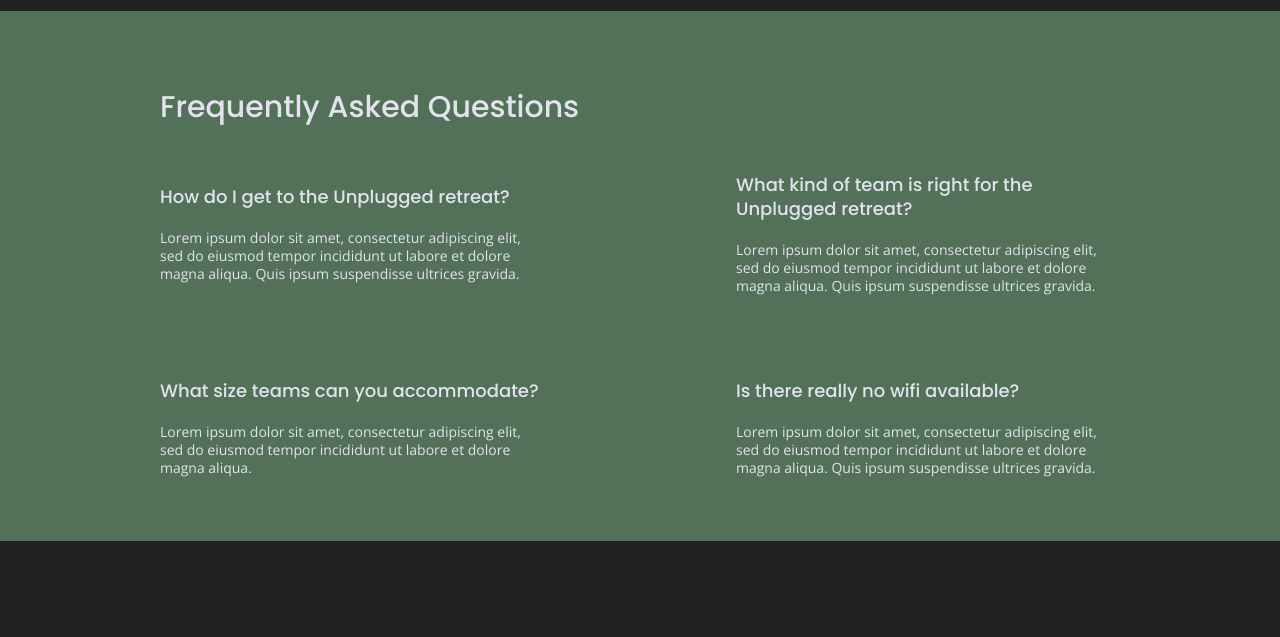
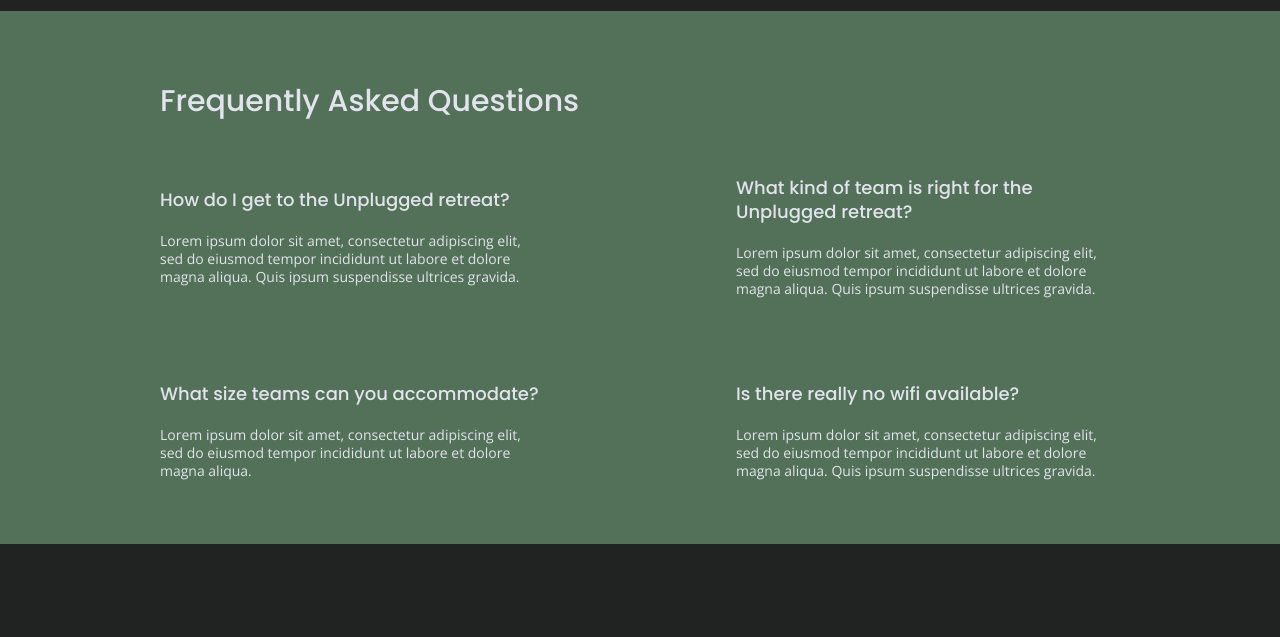
Before and after one commit to ryanjeffrey/unplugged-site, a website: page faq/index.html in a window 1280 px wide. Shown: the part 163-800 px from the top of the page. Drawn offline with nearby package versions, Linux system fonts and the light colour scheme.

```diff
--- a/css/main.css
+++ b/css/main.css
@@ -363,6 +363,11 @@
     flex-flow: row wrap;
   }
 
+  .faq h2 {
+    margin-bottom: 40px;
+    line-height: 1;
+  }
+
   .faq-content {
     margin-bottom: 50px;
   }
@@ -527,6 +532,7 @@
   line-height: 1;
   margin: 0;
 }
+
 /* Aside */
 aside .content-wrapper {
     margin: 50px 0;
```
Also changed, not shown: img/main-bg.jpg, 1 other file.
